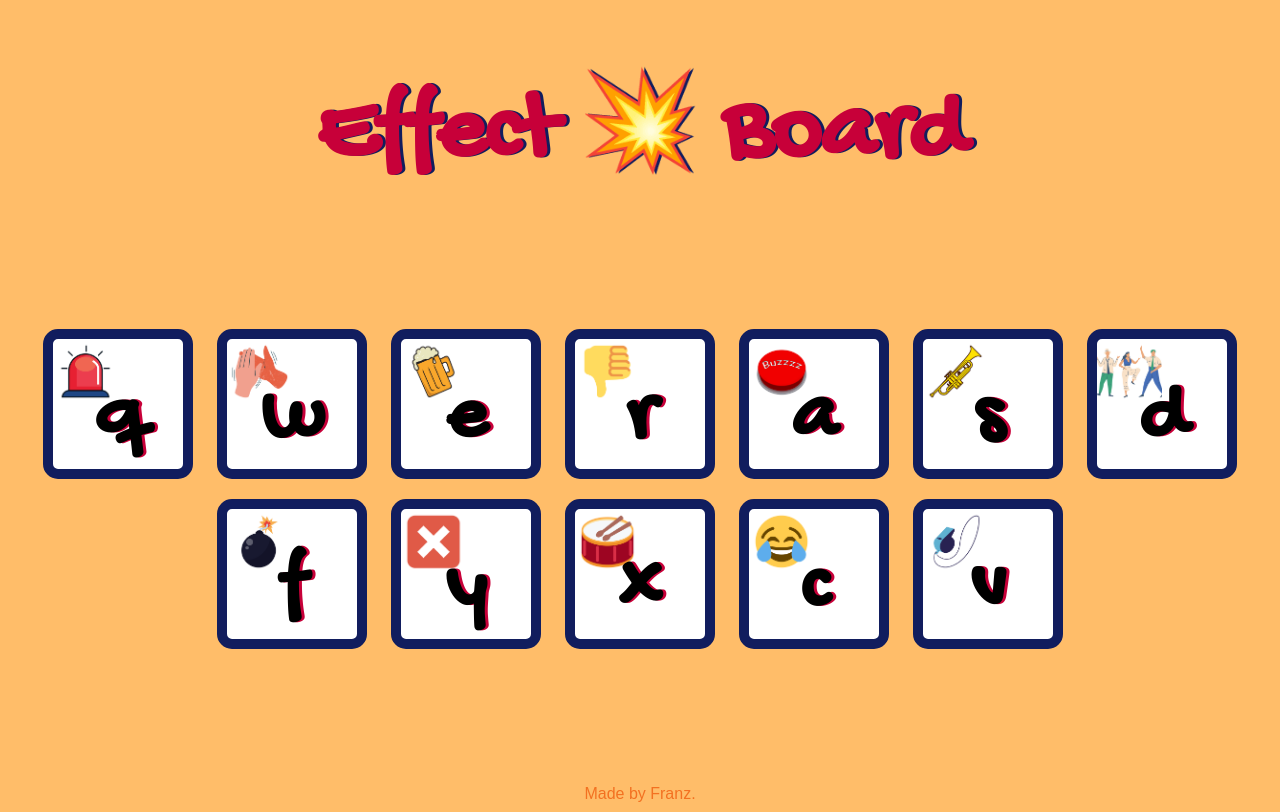
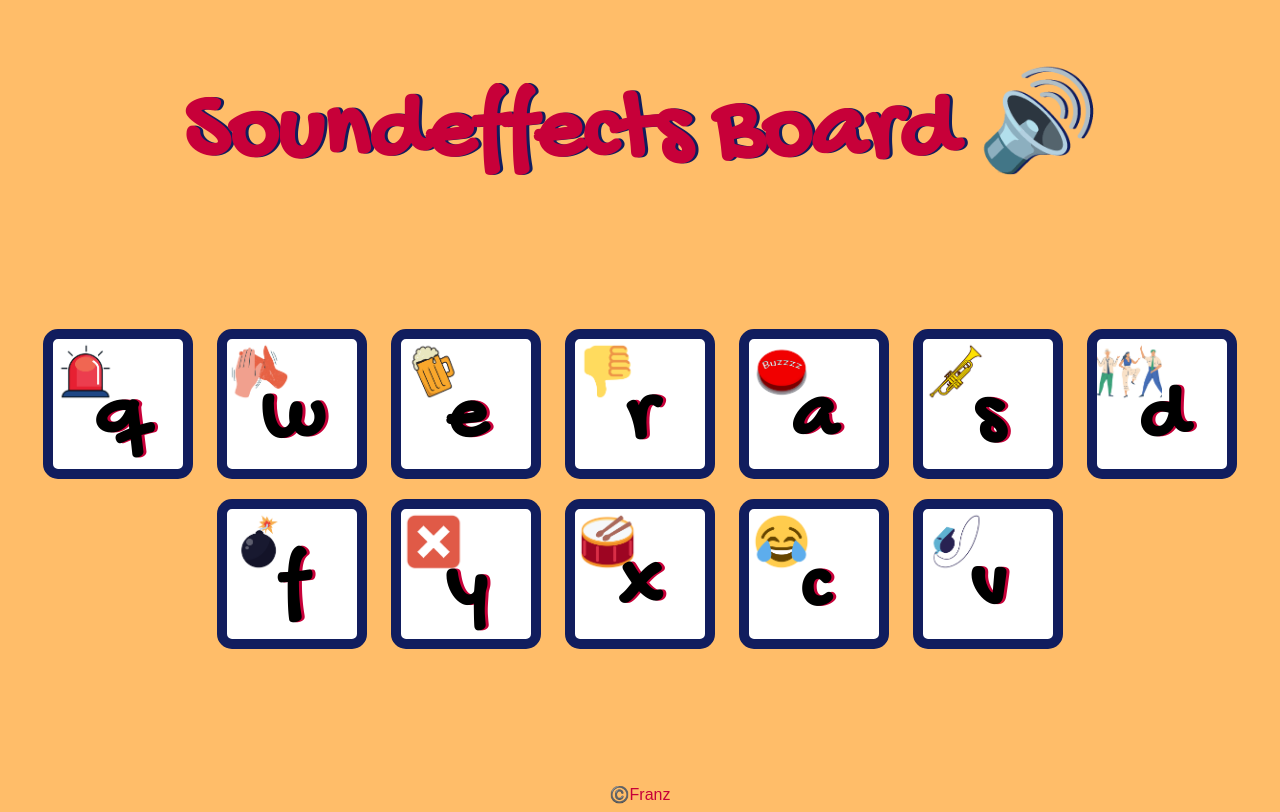
Before and after one commit to Kubbillum/effectboard, a plain HTML site: page index.html in a window 1280 px wide. Drawn offline with Linux system fonts and the light colour scheme.

Commit message:
Add files via upload

```diff
--- a/index.html
+++ b/index.html
@@ -3,14 +3,14 @@
 
 <head>
   <meta charset="utf-8">
-  <title>Effect Board</title>
+  <title>Soundeffects Board</title>
   <link rel="stylesheet" href="styles.css">
   <link href="https://fonts.googleapis.com/css2?family=Gochi+Hand&display=swap" rel="stylesheet">
 </head>
 
 <body>
 
-  <h1 id="title">Effect 💥 Board</h1>
+  <h1 id="title">Soundeffects Board 🔊</h1>
   <div class="set">
     <button class="q effect">q</button>
     <button class="w effect">w</button>
@@ -29,7 +29,7 @@
   <script src="index.js" charset="utf-8"></script>
 
   <footer>
-    Made by Franz.
+    ©️Franz
   </footer>
 
 </html>
--- a/styles.css
+++ b/styles.css
@@ -11,7 +11,7 @@ h1 {
 }
 
 footer {
-  color: #f37121;
+  color: #c70039;
   font-family: sans-serif;
 }
 
@@ -143,7 +143,7 @@ footer {
   }
 
   h1 {
-    font-size: 7rem;
+    font-size: 9rem;
     color: #c70039;
     font-family: "Gochi Hand", cursive;
     text-shadow: 4px 0 #111d5e;
```
